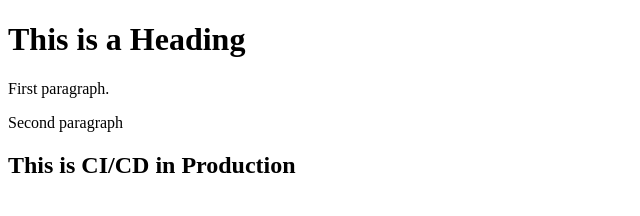
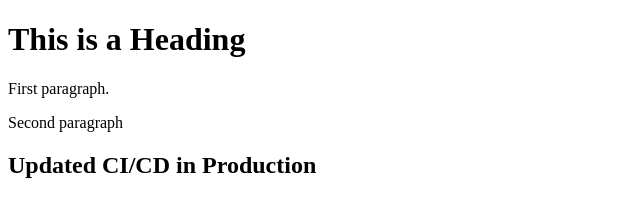
Before and after one commit to SajeelKhan/html-webapp, a plain HTML site: page index.html in a window 1280 px wide. Shown: the whole page, without its empty margins (0-640 px from the left). Drawn offline with Linux system fonts and the light colour scheme.

Commit message:
Update index.html

```diff
--- a/index.html
+++ b/index.html
@@ -6,6 +6,6 @@
 <h1>This is a Heading</h1>
 <p>First paragraph.</p>
 <p>Second paragraph</p>
-<h2>This is CI/CD in Production</h2>
+<h2>Updated CI/CD in Production</h2>
 </body>
 </html>
```
